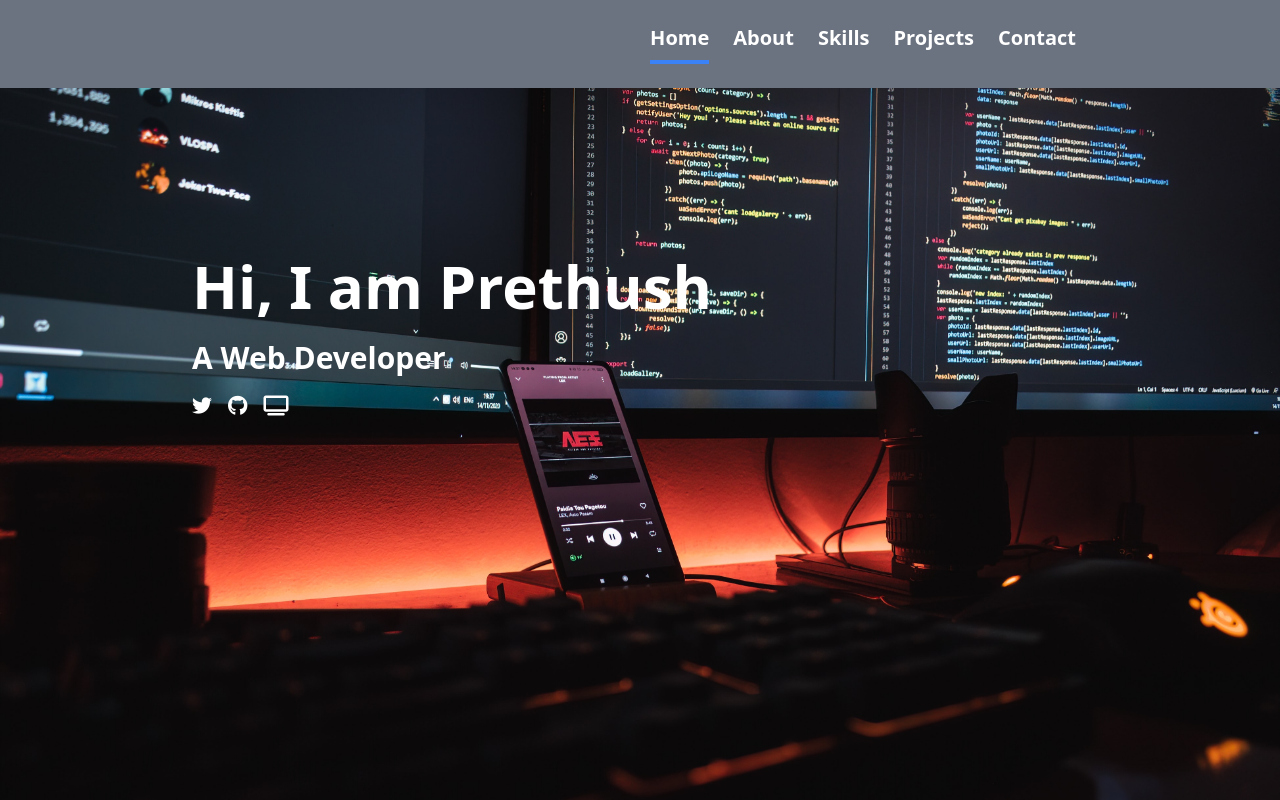
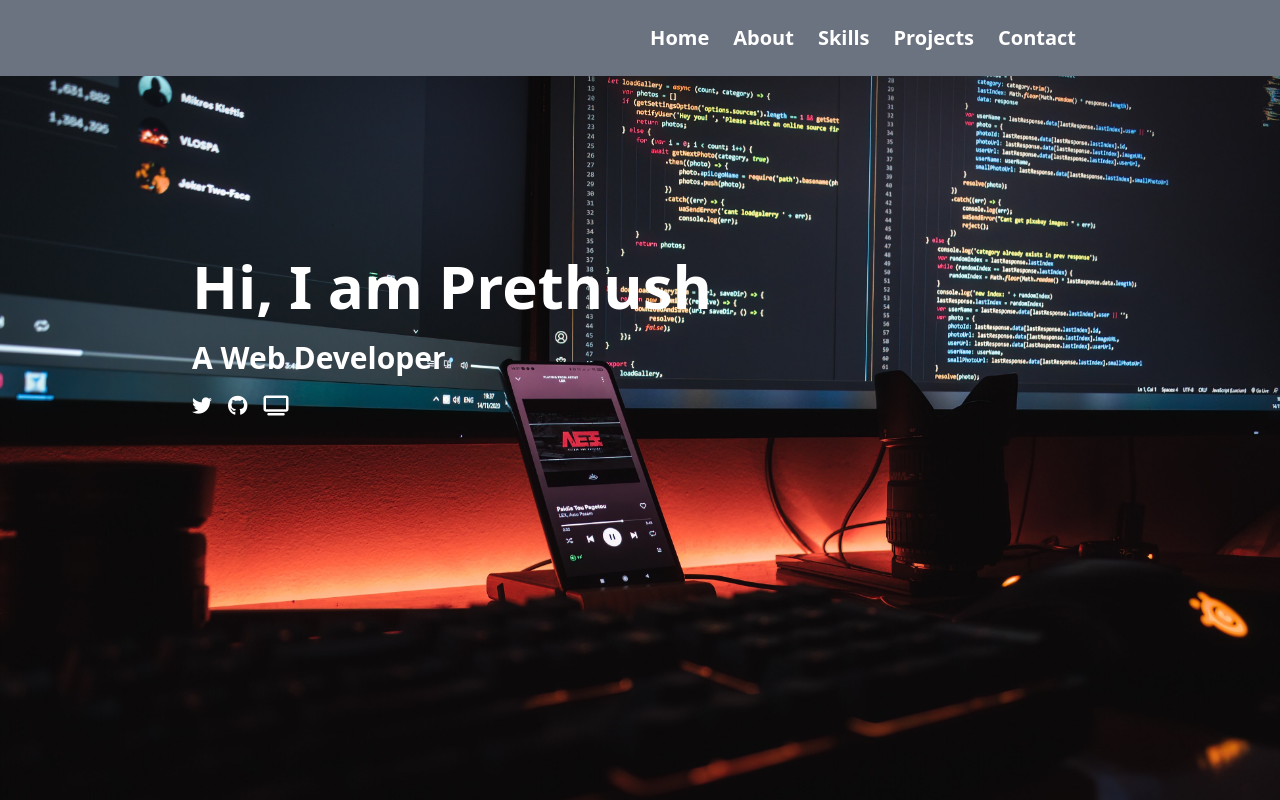
Before and after one commit to Prethush/portfolio-app, a React (Create React App) app: page / in a window 1280 px wide. Shown: the top 800 px of the page. Built offline with nearby package versions, Linux system fonts and the light colour scheme.

Commit message:
refactor

```diff
--- a/src/components/Header.js
+++ b/src/components/Header.js
@@ -1,7 +1,6 @@
 import React, {useState} from 'react'
 
 export default function Header() {
-  let [tag, setTag] = useState("home");
   let [isClicked, setClick] = useState(false);
 
   return (
@@ -15,20 +14,20 @@ export default function Header() {
         <input onClick={() => setClick(!isClicked)} type="checkbox" id="toggle" name="toggle" className="hidden"/>
         <nav className="nav">
             <ul className="flex nav-menu">
-              <li className={"mx-3 pb-2" + (tag ==="home" ? " border-b-4 border-blue-500 " : "")}>
-                <a href="#home" className="font-bold text-xl" onClick={() => setTag("home")}><h3>Home</h3></a>
+              <li className="mx-3">
+                <a href="#home" className="font-bold text-xl hover:text-blue-500"><h3>Home</h3></a>
               </li>
-              <li className={"mx-3 pb-2" + (tag ==="about" ? " border-b-4 border-blue-500" : "")}>
-                <a href="#about" className="font-bold text-xl" onClick={() => setTag("about")}><h3>About</h3></a>
+              <li className="mx-3">
+                <a href="#about" className="font-bold text-xl hover:text-blue-500"><h3>About</h3></a>
                 </li>
-              <li className={"mx-3 pb-2" + (tag ==="skills" ? " border-b-4 border-blue-500" : "")}>
-                <a href="#skills" className="font-bold text-xl" onClick={() => setTag("skills")}><h3>Skills</h3></a>
+              <li className="mx-3">
+                <a href="#skills" className="font-bold text-xl hover:text-blue-500"><h3>Skills</h3></a>
               </li>
-              <li className={"mx-3 pb-2" + (tag ==="projects" ? " border-b-4 border-blue-500" : "")}>
-                <a href="#projects" className="font-bold text-xl" onClick={() => setTag("projects")}><h3>Projects</h3></a>
+              <li className="mx-3">
+                <a href="#projects" className="font-bold text-xl hover:text-blue-500"><h3>Projects</h3></a>
               </li>
-              <li className={"mx-3 pb-2" + (tag ==="contact" ? " border-b-4 border-blue-500" : "")}>
-                <a href="#contact" className="font-bold text-xl" onClick={() => setTag("contact")}><h3>Contact</h3></a>
+              <li className="mx-3">
+                <a href="#contact" className="font-bold text-xl hover:text-blue-500"><h3>Contact</h3></a>
               </li>
             </ul>
         </nav>
```
